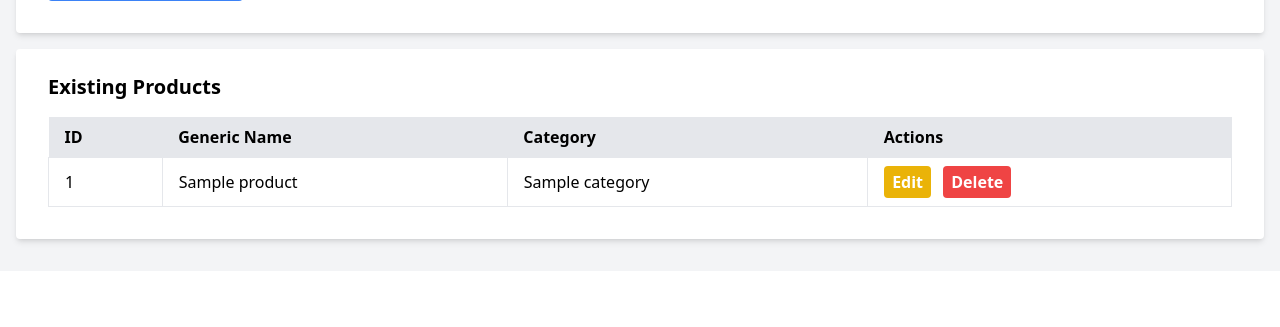
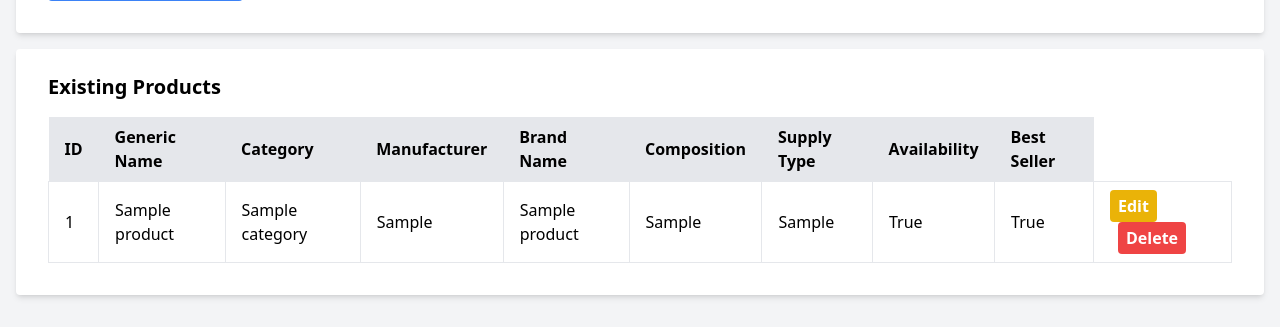
Before and after one commit to rogersx27/shop-with-admin, a FastAPI app: page /admin2/products/ in a window 1280 px wide. Shown: the part 1128-1455 px from the top of the page. Before the commit the page ends 1376 px from the top, so only its background shows below. Run offline with FastAPI, Linux system fonts and the light colour scheme; tables that the repository leaves empty hold one stand-in row (values such as "Sample post"); some libraries are stand-ins or nearby versions.

Commit message:
ajusta formulario

```diff
--- a/app/services/product.py
+++ b/app/services/product.py
@@ -24,7 +24,7 @@ def create_product_only(db: Session, product: schemas.ProductCreate) -> models.P
     return create_instance_only(db, models.Product, product)
 
 
-def get_products(db: Session):
+def get_products(db: Session) -> list[models.Product]:
     return get_all_instances(db, models.Product)
 
 
--- a/app/templates/product_crud.html
+++ b/app/templates/product_crud.html
@@ -96,7 +96,13 @@
                     <th class="px-4 py-2">ID</th>
                     <th class="px-4 py-2">Generic Name</th>
                     <th class="px-4 py-2">Category</th>
-                    <th class="px-4 py-2">Actions</th>
+                    <th class="px-4 py-2">Manufacturer</th>
+                    <th class="px-4 py-2">Brand Name</th>
+                    <th class="px-4 py-2">Composition</th>
+                    <th class="px-4 py-2">Supply Type</th>
+                    <th class="px-4 py-2">Availability</th>
+                    <th class="px-4 py-2">Best Seller</th>
+
                 </tr>
             </thead>
             <tbody>
@@ -105,8 +111,28 @@
                     <td class="border px-4 py-2">{{ product.id }}</td>
                     <td class="border px-4 py-2">{{ product.generic_name }}</td>
                     <td class="border px-4 py-2">{{ product.category.name }}</td>
+                    <td class="border px-4 py-2">{{ product.manufacturer }}</td>
+                    <td class="border px-4 py-2">{{ product.brand_name }}</td>
+                    <td class="border px-4 py-2">{{ product.composition }}</td>
+                    <td class="border px-4 py-2">{{ product.supply_type }}</td>
+                    <td class="border px-4 py-2">{{ product.availability }}</td>
+                    <td class="border px-4 py-2">{{ product.is_best_seller }}</td>
+
                     <td class="border px-4 py-2">
-                        <button onclick="editProduct('{{ product.id }}', '{{ product.generic_name }}', '{{ product.category_id }}', '{{ product.description }}', '{{ product.large_description }}', '{{ product.image_url }}', {{ product.availability | tojson }}, {{ product.is_best_seller | tojson }})" class="bg-yellow-500 hover:bg-yellow-700 text-white font-bold py-1 px-2 rounded">Edit</button>
+                        <button onclick="editProduct(
+                            '{{ product.id }}',
+                            '{{ product.generic_name }}',
+                            '{{ product.category_id }}',
+                            '{{ product.description }}',
+                            '{{ product.large_description }}',
+                            '{{ product.image_url }}',
+                            '{{ product.availability | tojson }}',
+                            '{{ product.is_best_seller | tojson }}',
+                            '{{ product.manufacturer }}',
+                            '{{ product.brand_name }}',
+                            '{{ product.composition }}',
+                            '{{ product.supply_type }}'
+                        )" class="bg-yellow-500 hover:bg-yellow-700 text-white font-bold py-1 px-2 rounded">Edit</button>
                         <form method="post" action="/admin2/delete-product/" class="inline">
                             <input type="hidden" name="product_id" value="{{ product.id }}">
                             <button type="submit" onclick="return confirm('Are you sure you want to delete this product?');" class="bg-red-500 hover:bg-red-700 text-white font-bold py-1 px-2 rounded ml-2">Delete</button>
@@ -119,7 +145,7 @@
     </div>
 
     <script>
-        function editProduct(id, genericName, categoryId, description, largeDescription, imageUrl, availability, isBestSeller) {
+        function editProduct(id, genericName, categoryId, description, largeDescription, imageUrl, availability, isBestSeller, manufacturer, brandName, composition, supplyType) {
             document.getElementById('product_id').value = id;
             document.getElementById('generic_name').value = genericName;
             document.getElementById('category_id').value = categoryId;
@@ -128,6 +154,17 @@
             document.getElementById('image_url').value = imageUrl;
             document.getElementById('availability').checked = availability;
             document.getElementById('is_best_seller').checked = isBestSeller;
+            document.getElementById('manufacturer').value = manufacturer;
+            document.getElementById('brand_name').value = brandName;
+            document.getElementById('composition').value = composition;
+            document.getElementById('supply_type').value = supplyType;
+
+            console.log(manufacturer)
+            console.log(brandName)
+            console.log(composition)
+            console.log(supplyType)
+
+
             document.querySelector('#product-form button[type="submit"]').textContent = 'Update Product';
         }
     </script>
--- a/app/utils/utils.py
+++ b/app/utils/utils.py
@@ -11,6 +11,11 @@ def get_product_info(product: Product):
         image_url=getattr(product, 'image_url', None),
         description=getattr(product, 'description', None),
         availability=getattr(product, 'availability', False),
+        is_best_seller=getattr(product, 'is_best_seller', False),
+        brand_name=getattr(product, 'brand_name', None),
+        manufacturer=getattr(product, 'manufacturer', None),
+        composition=getattr(product, 'composition', None),
+        supply_type=getattr(product, 'supply_type', None),
         details=schemas.ProductDetailResponse(
             product_id=product.product_details[0].product_id,
             brand_name=product.product_details[0].brand_name,
```
Also changed, not shown: app/schemas/Product.py (+18 -1 lines).
